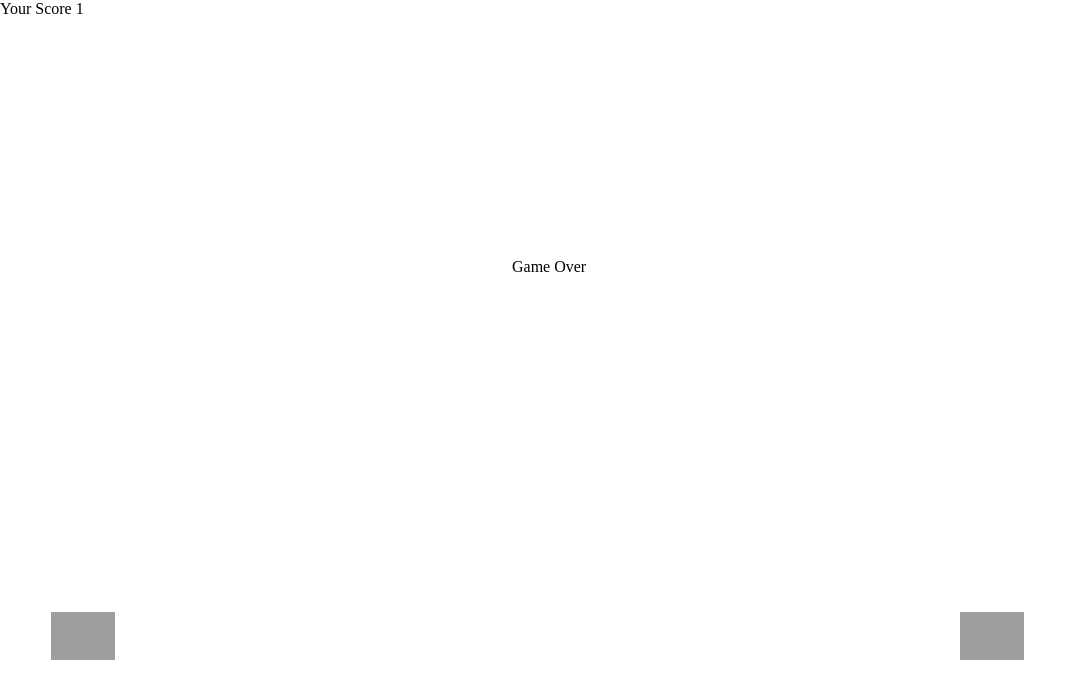
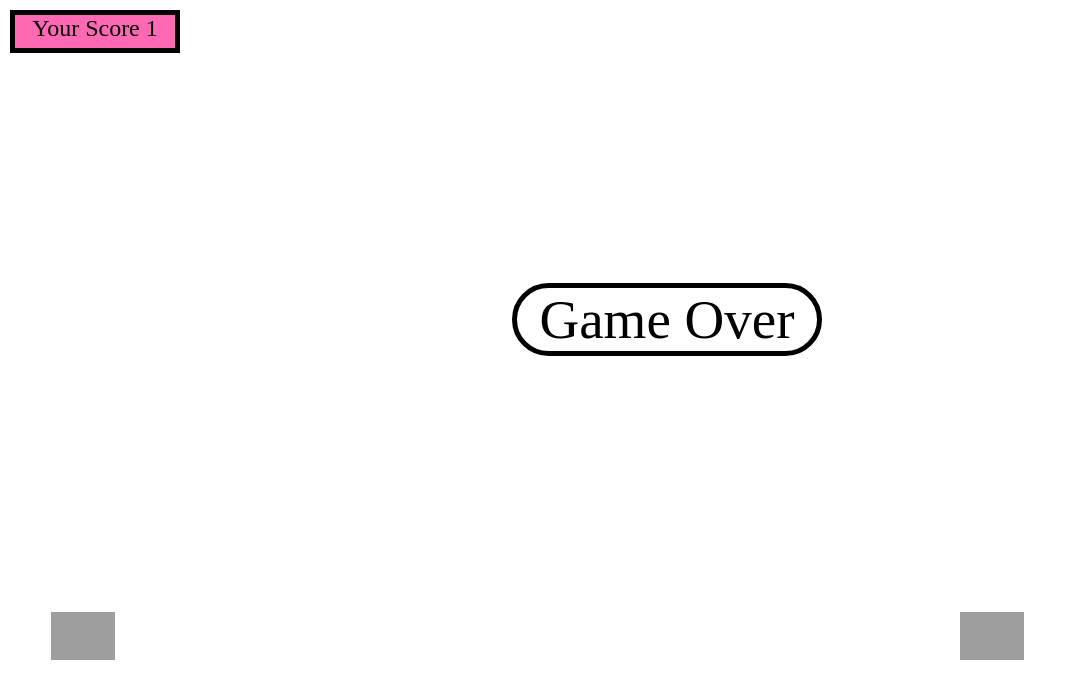
Before and after one commit to prasanna-2001/Mario-mac, a plain HTML site: page index.html in a window 1280 px wide. Shown: the whole page, without its empty margins (0-1087 px from the left). Drawn offline with Linux system fonts and the light colour scheme; grey boxes are pictures that could not be loaded.

Commit message:
bug fixed

```diff
--- a/index.html
+++ b/index.html
@@ -12,7 +12,7 @@
 <body>
     <div class="container">
         <div class="hero"></div>
-        <div id="scorecont">Your Score : 0</div>
+        <div id="scorecont">Your Score is : 0</div>
         <div class="villan animateVillan"></div>
         <div class="gameover"> Game Over </div>
     </div>
--- a/style.css
+++ b/style.css
@@ -40,11 +40,28 @@ body{
 .gameover {
     visibility: hidden;
     position: relative;
-    width: fit-content;
+    background: white;
+    width: 300px;
+    border-radius: 38px;
+    border: 5px solid black;
     height: fit-content;
     top: 30vh;
     left: 40vw;
+    font-size: 55px;
     text-align: center;
+}
+
+
+#scorecont {
+    background: hotpink;
+    top: 10px;
+    left: 10px;
+    font-size: 24px;
+    text-align: center;
+    position: relative;
+    height: 33px;
+    width: 160px;
+    border: 5px solid black;
 }
 /*anomatio class and animation  for hero*/
 .animateHero{
```
